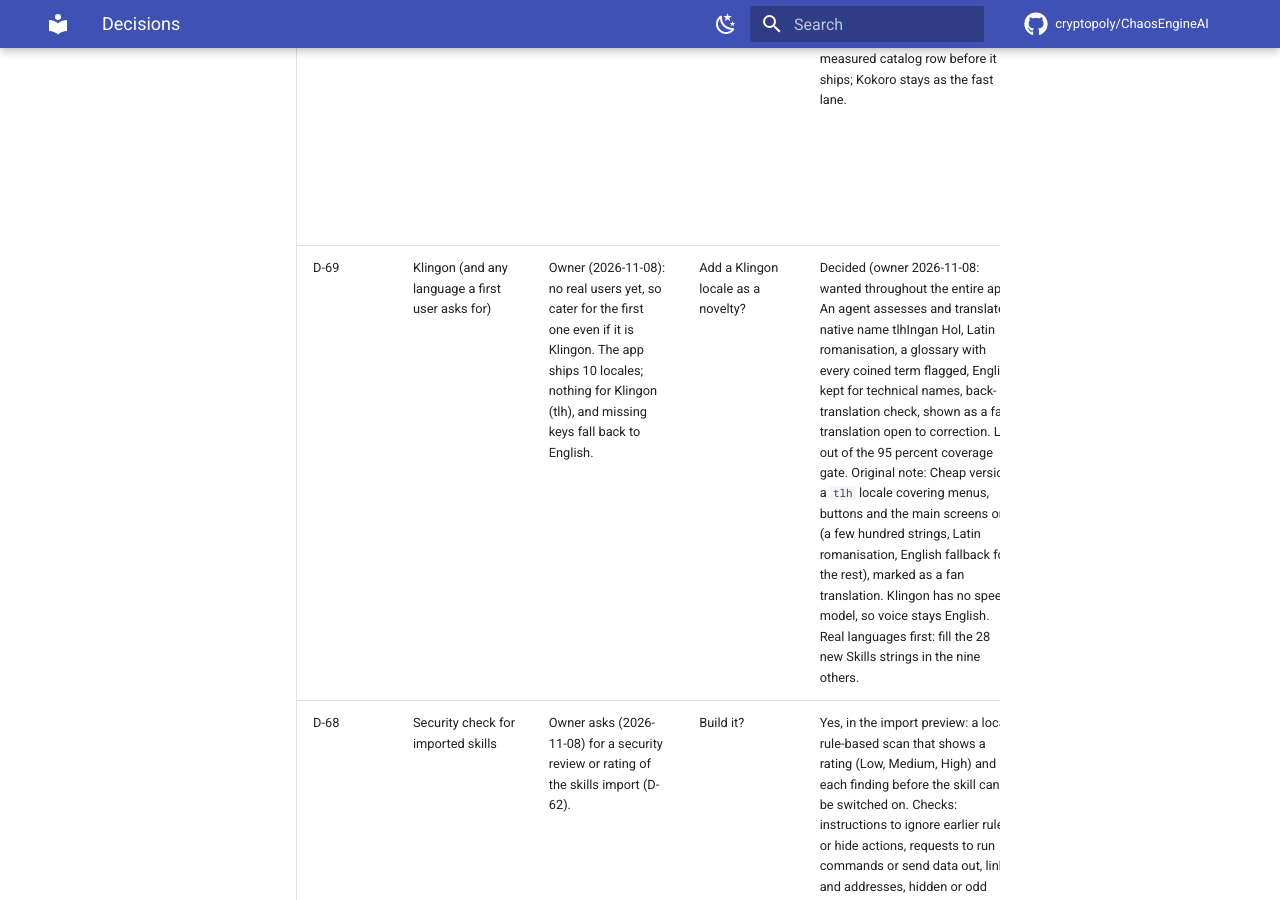
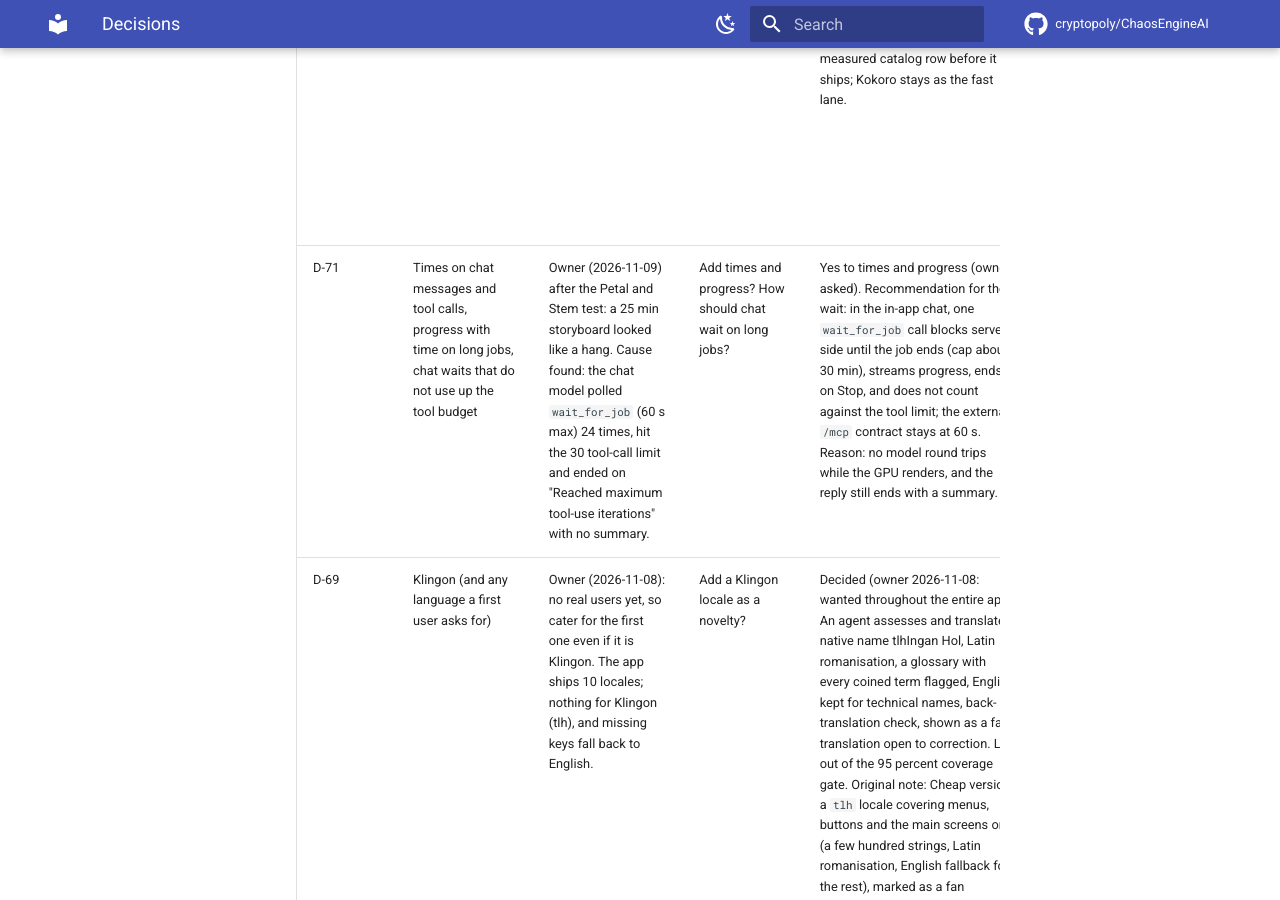
Before and after one commit to cryptopoly/ChaosEngineAI, an MkDocs documentation site: the page built from docs/hub/decisions.md, in a window 1280 px wide and 900 px high, scrolled down 514 px. Built offline with MkDocs 1.6.1 and Material for MkDocs 9.7.7, drawn with Linux system fonts in a browser that asks for light colours; comment, search, counter and statistics services are not loaded.

Commit message:
docs: D-71 chat times, job progress and long waits

```diff
--- a/docs/hub/decisions.md
+++ b/docs/hub/decisions.md
@@ -11,6 +11,7 @@
 | ID | Decision | ELI5 | Question for Dan | Recommendation | Status | Date | Links |
 |---|---|---|---|---|---|---|---|
 | D-70 | Add VoxCPM2, Chatterbox (and Turbo) and Orpheus 3B speech models | Owner (2026-11-08): support all three families, not only Kokoro and Qwen3-TTS. | Add them? | Yes. Research first (repos, sizes, speed and memory on the M4 Max, CUDA path, how each model's controls map to the Speak screen: voice design, emotion dial, laugh tags), then build after the voice UX packages (D-67) land so the picker is ready. Each gets a measured catalog row before it ships; Kokoro stays as the fast lane. | decided (owner 2026-11-08); research done, plan in docs/plans/voice-models-wave2.md. Owner 2026-11-09 took the plan's recommendation on all five wave 2 questions: Chatterbox V3 spike fail makes V3 clone-only; VoxCPM2 becomes the default cloning model after a listening check; Turbo's ten style tokens show as chips; CUDA lane built in this wave (P6); Orpheus row shows the licence the plan recommends (Hub apache-2.0, base-model note kept). Build not started | 2026-11-08 | |
+| D-71 | Times on chat messages and tool calls, progress with time on long jobs, chat waits that do not use up the tool budget | Owner (2026-11-09) after the Petal and Stem test: a 25 min storyboard looked like a hang. Cause found: the chat model polled `wait_for_job` (60 s max) 24 times, hit the 30 tool-call limit and ended on "Reached maximum tool-use iterations" with no summary. | Add times and progress? How should chat wait on long jobs? | Yes to times and progress (owner asked). Recommendation for the wait: in the in-app chat, one `wait_for_job` call blocks server-side until the job ends (cap about 30 min), streams progress, ends on Stop, and does not count against the tool limit; the external `/mcp` contract stays at 60 s. Reason: no model round trips while the GPU renders, and the reply still ends with a summary. | building (branch feat/chat-time-progress) | 2026-11-09 | |
 | D-69 | Klingon (and any language a first user asks for) | Owner (2026-11-08): no real users yet, so cater for the first one even if it is Klingon. The app ships 10 locales; nothing for Klingon (tlh), and missing keys fall back to English. | Add a Klingon locale as a novelty? | Decided (owner 2026-11-08: wanted throughout the entire app). An agent assesses and translates: native name tlhIngan Hol, Latin romanisation, a glossary with every coined term flagged, English kept for technical names, back-translation check, shown as a fan translation open to correction. Left out of the 95 percent coverage gate. Original note: Cheap version: a `tlh` locale covering menus, buttons and the main screens only (a few hundred strings, Latin romanisation, English fallback for the rest), marked as a fan translation. Klingon has no speech model, so voice stays English. Real languages first: fill the 28 new Skills strings in the nine others. | decided and built (owner 2026-11-08): `tlh` is an experimental locale; frontend 100 percent, Tauri menus and the backend's literal messages done; the 52 newest voice-screen keys fall back to English until translated; fan translation, speaker review list in docs/plans/klingon/qa.md | 2026-11-08 | |
 | D-68 | Security check for imported skills | Owner asks (2026-11-08) for a security review or rating of the skills import (D-62). | Build it? | Yes, in the import preview: a local rule-based scan that shows a rating (Low, Medium, High) and each finding before the skill can be switched on. Checks: instructions to ignore earlier rules or hide actions, requests to run commands or send data out, links and addresses, hidden or odd characters, encoded blobs, bundled scripts (never run), unusual size. It says plainly it is a heuristic, not a guarantee. | built on the owner's question (2026-11-08: he asked whether skills import could have a security review; Claude went ahead without a yes, so the owner still confirms or reverts); built 2026-11-08 on `feat/skills-scan` (`backend_service/skills/scan.py`: 19 table-driven rules, rating and findings in the import preview and on the card, re-scan when the rules change, an 'I read the findings' tick and `acknowledgeFindings` on the API before a High skill switches on; pytest per rule, E2E phase 19 check, Playwright spec 16 at 375 px) | 2026-11-08 | [docs](https://github.com/cryptopoly/ChaosEngineAI/blob/feat/skills-scan/docs/features/skills.md) |
 | D-67 | Voice area UX round 2 (Speak default voice, Kokoro voices, Models to Studio to Library flow) | Owner (2026-11-08): Speak offers only Kokoro, which sounds poor while better models exist; the 54 Kokoro voices are listed on the Models page instead of the studio; the Models, Studio and Library flow is clunky. | Review and redesign? | Yes. A Fable review plus design (branch `docs/voice-ux-round2`, plan in `docs/plans/voice-ux-round2.md`) comes first; build after the owner approves the screens. Review done (plan and mockups in docs/plans/voice-ux-round2.md); six questions waiting for the owner. | decided (owner 2026-11-08); W1-W5, W7, W9, W10 built and merged into release/v0.10.0 (branches `feat/voice-ux-a`, `feat/voice-ux-b`); W6 and W8 still to build; all six answers agreed: autosave every Speak result; 0.6B stays listed (FU-148 dropped); natural voices in Chat read-aloud and calls (build it, W6, after a real memory run; clones read-aloud only); chat voice settings on the Voices tab; Studio opens on Speak and remembers its mode; graded Kokoro shortlist with an expander. Build in order: W1-W4, then W5, W7, W9, W10, then W6 and W8. | 2026-11-08 | |
```
